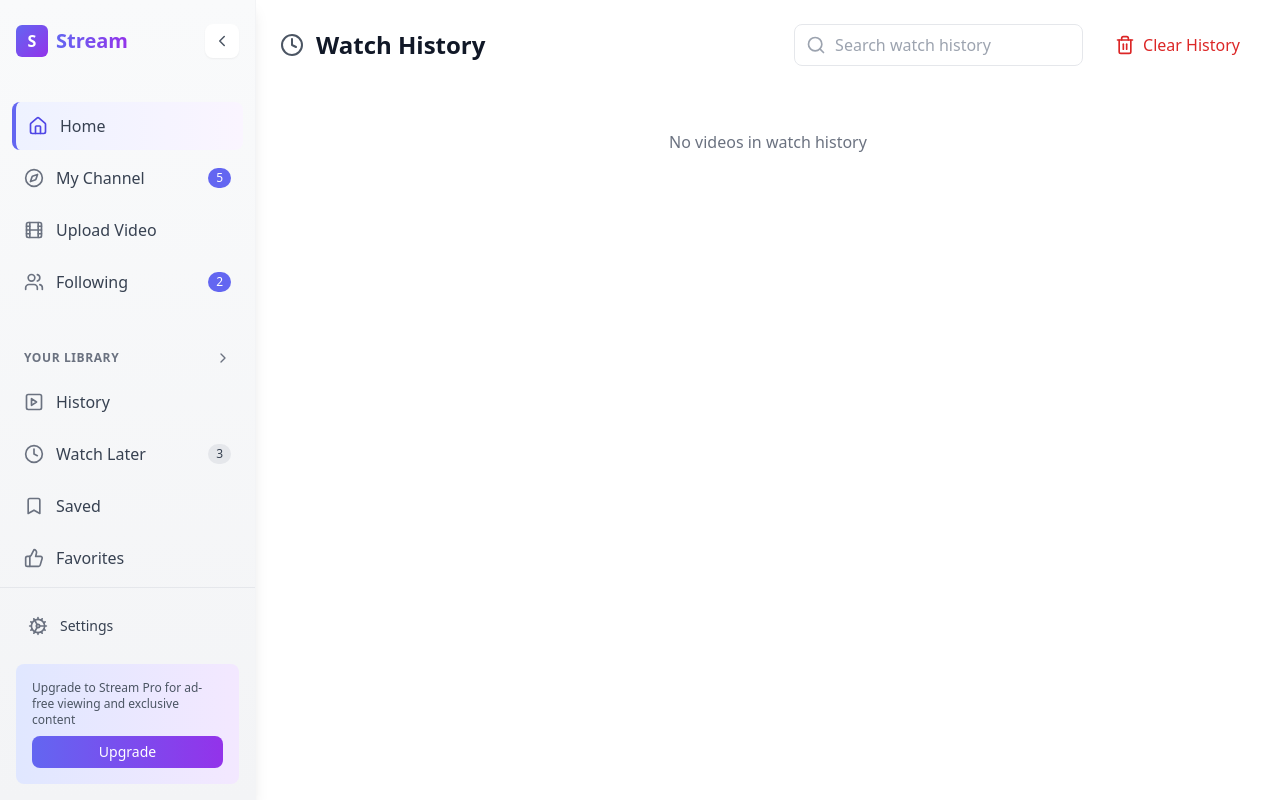
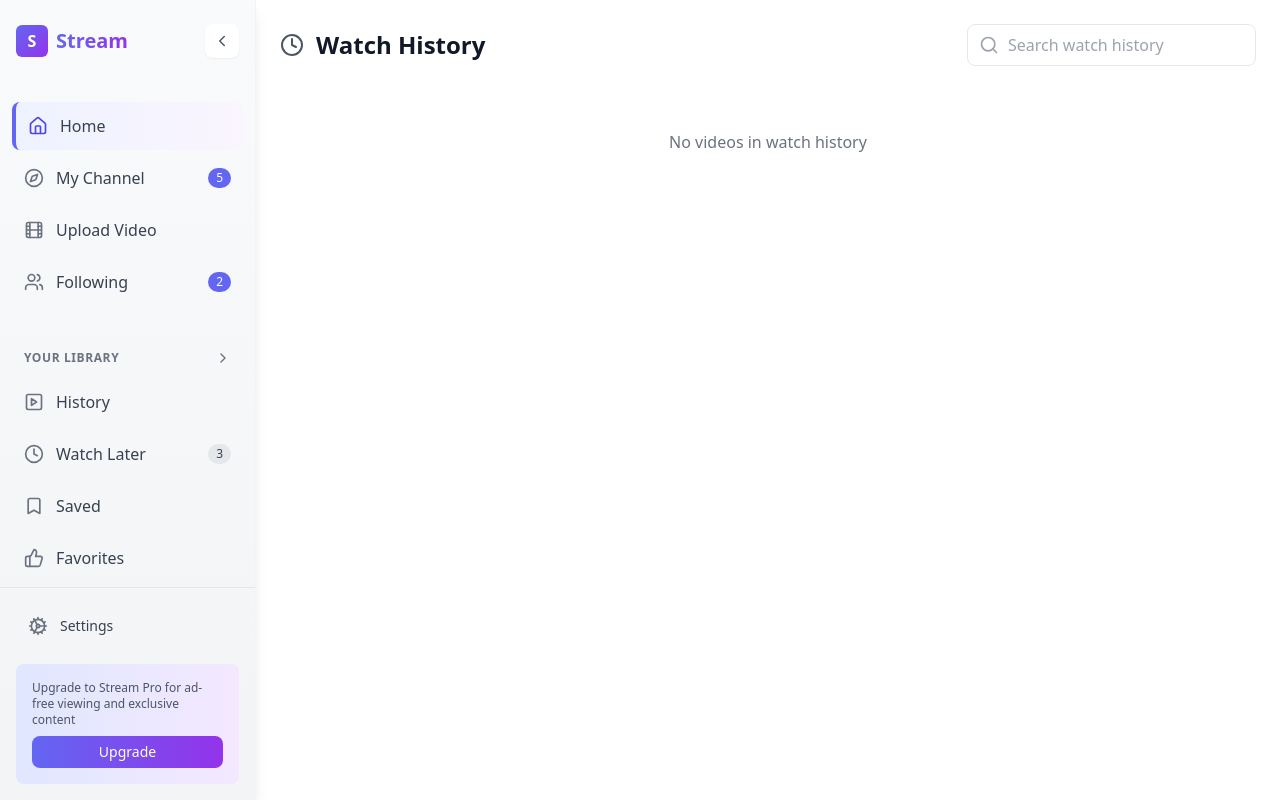
Before and after one commit to umarfarooq3488/SocialStream, a React (Vite) app in the folder client/: page /history in a window 1280 px wide. Built offline with nearby package versions, Linux system fonts and the light colour scheme.

Commit message:
Refactor History component: remove console log and comment out clear history button; adjust Sidebar width for better responsiveness

```diff
--- a/client/src/components/History.jsx
+++ b/client/src/components/History.jsx
@@ -13,8 +13,6 @@ const History = () => {
       try {
         setLoading(true);
         const response = await getHistory();
-        // Check if response has watchHistory array
-        console.log(response.data);
         setHistory(response.data || []);
       } catch (error) {
         console.error("Error while fetching user history:", error);
@@ -51,13 +49,13 @@ const History = () => {
                        focus:outline-none focus:ring-2 focus:ring-indigo-500"
             />
           </div>
-          <button
+          {/* <button
             className="flex items-center gap-2 px-4 py-2 text-red-600 hover:bg-red-50
                            dark:hover:bg-red-900/20 rounded-lg transition-colors"
           >
             <Trash2 className="w-5 h-5" />
             <span>Clear History</span>
-          </button>
+          </button> */}
         </div>
       </div>
 
--- a/client/src/components/Sidebar.jsx
+++ b/client/src/components/Sidebar.jsx
@@ -84,7 +84,7 @@ const Sidebar = () => {
 
   return (
     <aside
-      className={`h-screen ${expanded ? "w-64" : "w-[20vw]"}
+      className={`h-screen ${expanded ? "w-64" : "w-[5vw]"}
       bg-gradient-to-b from-gray-50 to-gray-100
       dark:from-gray-900 dark:to-gray-950
       shadow-lg transition-all duration-300 flex flex-col
```
